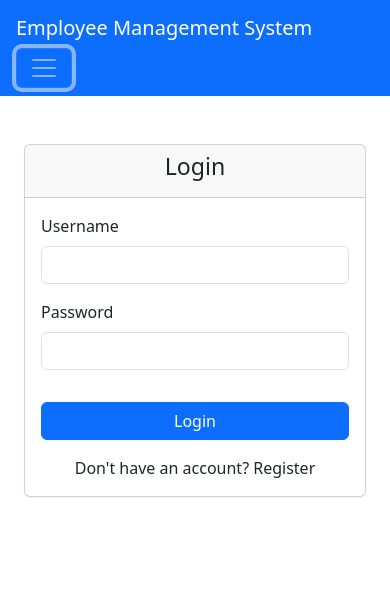
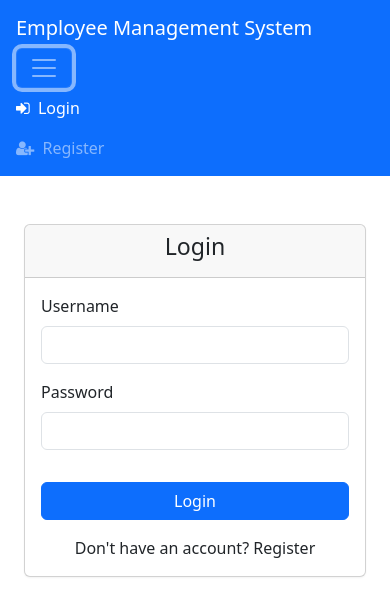
Before and after one commit to MalikJohnson/EmployeeManagement-Frontend, an Angular app: page /login in a window 390 px wide. Both pictures are taken after a click on the button "Toggle navigation". Shown: the top 616 px of the page. Built offline with nearby package versions, Linux system fonts and the light colour scheme.

Commit message:
Fixed dropdown nav not working on mobile
On mobile dropdown nav wasn't working. This was due to using bootstrap instead of ng bootstrap. I changed to ng bootstrap later in the project and didn't change this section causing a bug.

```diff
--- a/src/app/app.component.html
+++ b/src/app/app.component.html
@@ -2,11 +2,15 @@
   <div class="container-fluid">
     <a class="navbar-brand text-white" routerLink="/">Employee Management System</a>
 
-    <button class="navbar-toggler" type="button" data-bs-toggle="collapse" data-bs-target="#navbarContent" aria-controls="navbarContent" aria-expanded="false" aria-label="Toggle navigation">
+    <button class="navbar-toggler" type="button"
+            (click)="isCollapsed = !isCollapsed"
+            [attr.aria-expanded]="!isCollapsed"
+            aria-controls="navbarContent"
+            aria-label="Toggle navigation">
       <span class="navbar-toggler-icon"></span>
     </button>
 
-    <div class="collapse navbar-collapse" id="navbarContent">
+    <div class="collapse navbar-collapse" [ngbCollapse]="isCollapsed" id="navbarContent">
       <ul class="navbar-nav me-auto">
         <li class="nav-item" *ngIf="authService.isLoggedIn()">
           <a class="nav-link active" routerLink="/employees" routerLinkActive="active">
--- a/src/app/app.component.ts
+++ b/src/app/app.component.ts
@@ -2,15 +2,24 @@ import { Component } from '@angular/core';
 import { RouterOutlet, RouterLink, RouterLinkActive } from '@angular/router';
 import { CommonModule } from '@angular/common';
 import { AuthService } from './auth.service';
-import { NgbDropdownModule } from '@ng-bootstrap/ng-bootstrap';
+import { NgbDropdownModule, NgbCollapseModule } from '@ng-bootstrap/ng-bootstrap';
 
 @Component({
   selector: 'app-root',
   standalone: true,
-  imports: [RouterOutlet, CommonModule, RouterLink, RouterLinkActive, NgbDropdownModule],
+  imports: [
+    RouterOutlet,
+    CommonModule,
+    RouterLink,
+    RouterLinkActive,
+    NgbDropdownModule,
+    NgbCollapseModule
+  ],
   templateUrl: './app.component.html',
   styleUrls: ['./app.component.css']
 })
 export class AppComponent {
+  isCollapsed = true;
+
   constructor(public authService: AuthService) {}
 }
```
